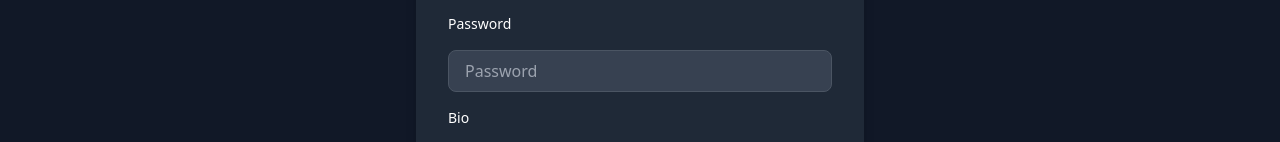
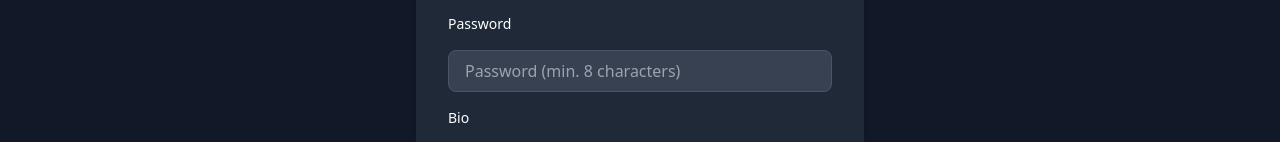
Before and after one commit to Arkuradev/js2-assignment-noroff, a plain HTML site: page account/register.html in a window 1280 px wide. Shown: the part 455-597 px from the top of the page. Drawn offline with nearby package versions, Linux system fonts and the light colour scheme.

Commit message:
Update register.html

```diff
--- a/account/register.html
+++ b/account/register.html
@@ -186,7 +186,7 @@
             </label>
             <input
               type="password"
-              placeholder="Password"
+              placeholder="Password (min. 8 characters)"
               id="password"
               class="w-full px-4 py-2 bg-gray-700 border border-gray-600 rounded-lg text-white placeholder-gray-400 focus:outline-none focus:ring-2 focus:ring-blue-500 focus:border-blue-500"
             />
```
